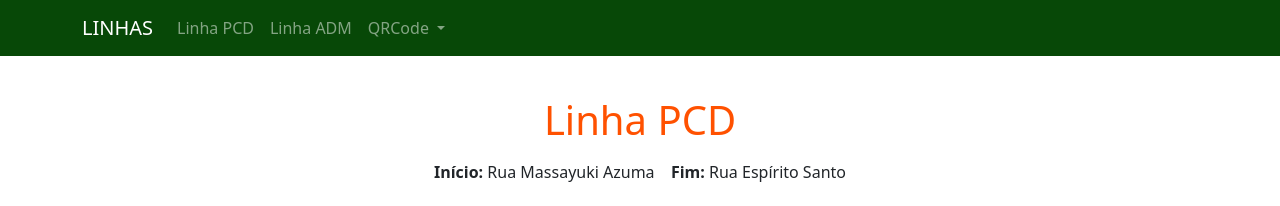
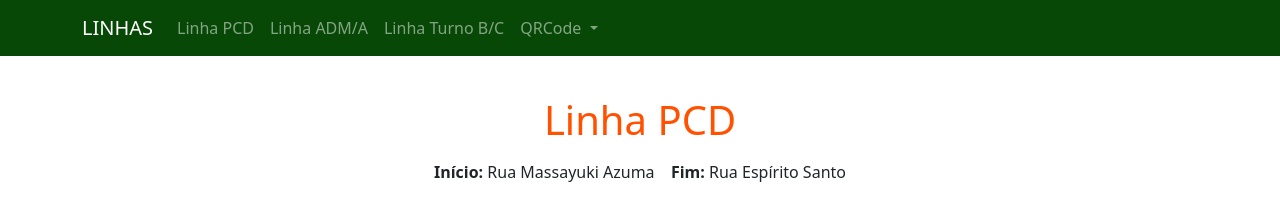
Before and after one commit to unknownghoste/LinhasSH, a website: page index.html in a window 1280 px wide. Shown: the top 206 px of the page. Drawn offline with nearby package versions, Linux system fonts and the light colour scheme.

Commit message:
Update index.html

```diff
--- a/index.html
+++ b/index.html
@@ -56,9 +56,18 @@ s<!DOCTYPE html>
 
               <li class="nav-item">
 
-                <a class="nav-link" href="#adm">Linha ADM</a>
+                <a class="nav-link" href="#adm">Linha ADM/A</a>
 
               </li>
+
+         <li class="nav-item">
+
+                <a class="nav-link" href="#adm">Linha Turno B/C</a>
+
+              </li>
+
+
+
 
               <li class="nav-item dropdown">
 
```
